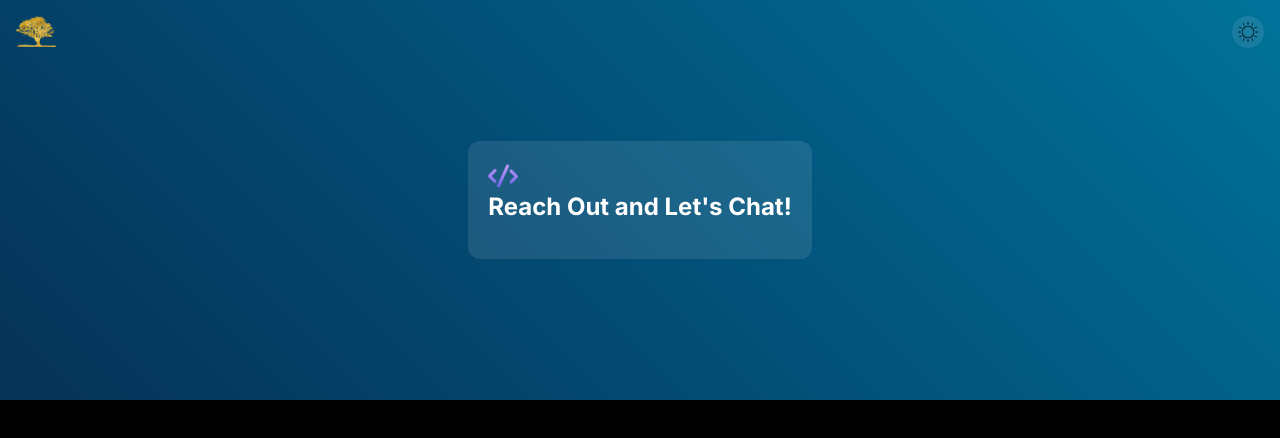
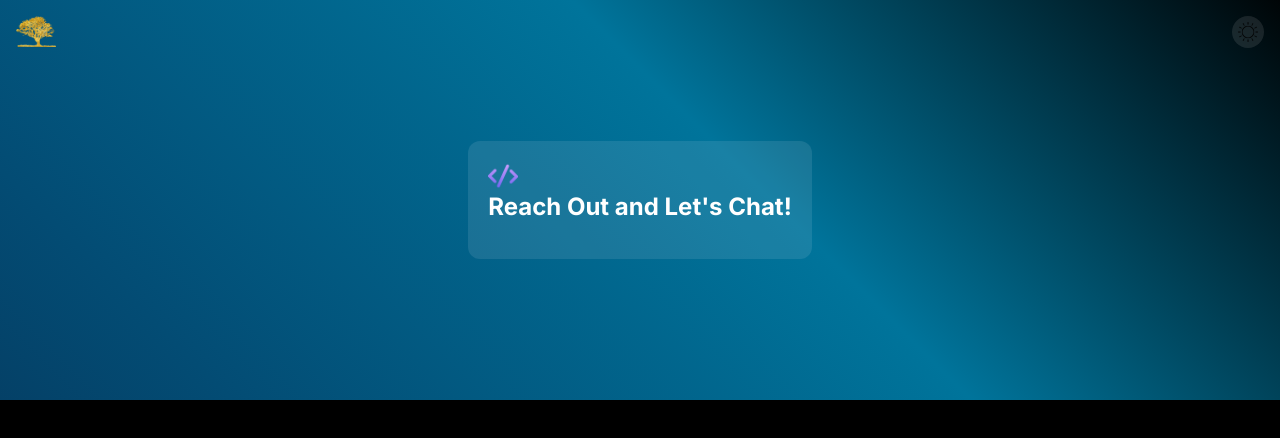
Before and after one commit to Sabir222/portfolio, a Next.js app: page /contact in a window 1280 px wide. Shown: the top 438 px of the page. Built offline with nearby package versions, Linux system fonts and the light colour scheme.

Commit message:
Done for the day

```diff
--- a/app/globals.css
+++ b/app/globals.css
@@ -39,7 +39,7 @@ body {
 }
 
 .animation-div {
-  background-image: linear-gradient(45deg, #020024, #07284b, #034c74, #00749b);
+  background-image: linear-gradient(45deg, #020024, #07284b, #034c74, #00749b,transparent);
   background-size: 200%;
   animation: bg-animation 10s infinite alternate;
 }
--- a/components/Hero.tsx
+++ b/components/Hero.tsx
@@ -15,7 +15,7 @@ const Hero = () => {
         <div className="md:h-[50vh] p-5 md:p-0 h-auto bg-[#EEEEEE] flex flex-col justify-center items-center gap-3  relative second-div">
           <HeroDiv
             source="work.svg"
-            title="Work"
+            title="Projects"
             rounded="md:rounded-l-xl"
             custom=" top-[15%] right-0"
             flex=""
```
